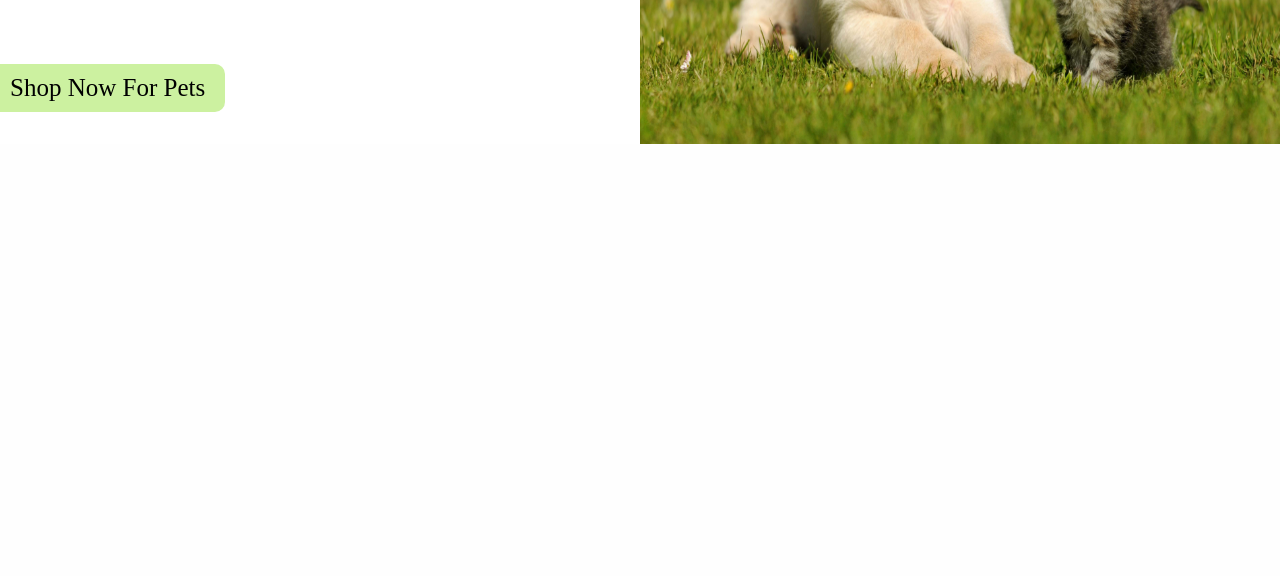
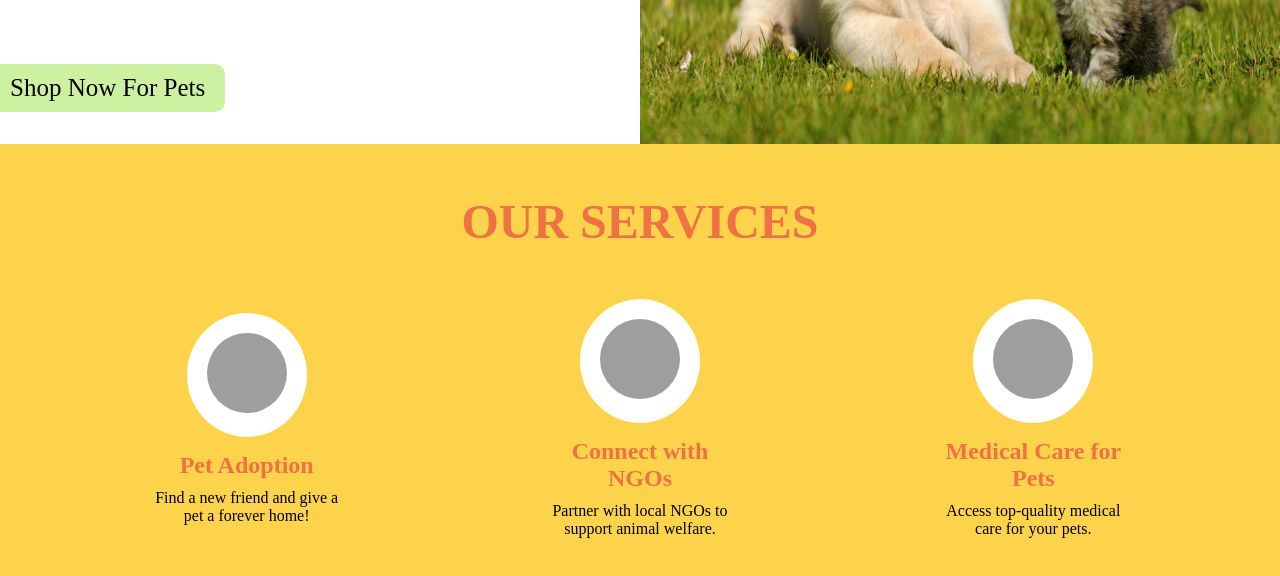
Before and after one commit to issue05/Eval-1, a plain HTML site: page index.html in a window 1280 px wide. Shown: the part 536-1112 px from the top of the page. Before the commit the page ends 800 px from the top, so only its background shows below. Drawn offline with Linux system fonts and the light colour scheme; grey boxes are pictures that could not be loaded; a web font is replaced by a local one.

Commit message:
Added OUR SERVICES section
Our Services - Pet Adoption, NGO Connections, and Medical Care
A webpage showcasing essential pet services including pet adoption, connections with NGOs, and access to medical care for pets. Designed with a user-friendly interface and clean, modern visuals

```diff
--- a/assests/style.css
+++ b/assests/style.css
@@ -165,3 +165,56 @@ header{
     right: 650px;
     top:500px;
 }
+
+.services-section {
+    font-family: Arial, sans-serif;
+    background-color: #FDD34B;
+    color: #0a0705;
+    text-align: center;
+    padding: 50px;
+}
+
+h1 {
+    font-size: 48px;
+    font-weight: bold;
+    margin-bottom: 50px;
+    color: #F07143;
+}
+
+.services {
+    display: flex;
+    justify-content: space-around;
+    align-items: center;
+}
+
+.service {
+    text-align: center;
+    width: 200px;
+}
+
+.image-wrapper {
+    background-color: #FFFFFF; /* White background for the circle */
+    padding: 20px; /* Increase padding to make the circle larger */
+    border-radius: 50%; /* Make the white background round */
+    margin-bottom: 15px;
+    display: inline-block;
+}
+
+.service img {
+    width: 80px;
+    height: 80px;
+
+    border-radius: 50%; /* Make the image round */
+}
+
+.service-title {
+    font-size: 24px;
+    font-weight: bold;
+    color: #F07143; /* Black text color */
+    margin-bottom: 10px;
+}
+
+.service-description {
+    font-size: 16px;
+    color: #000000; /* Black text color */
+}
--- a/index.html
+++ b/index.html
@@ -44,6 +44,40 @@
         </div>
         <div class="box-2"> <button class="shop-now-button">Shop Now For Pets</button></div>
         </div>
+
+        <section class="services-section">
+
+            <h1>OUR SERVICES</h1>
+
+            <div class="services">
+                <div class="service">
+                    <div class="image-wrapper">
+                        <img src="https://encrypted-tbn0.gstatic.com/images?q=tbn:ANd9GcTWv-6bdxGv_4GDqSuwxsU3Iu_vK6gOkkOIYg&s" alt="Pet Adoption Icon">
+                    </div>
+                    <div class="service-title">Pet Adoption</div>
+                    <div class="service-description">Find a new friend and give a pet a forever home!</div>
+                </div>
+
+                <div class="service">
+                    <div class="image-wrapper">
+                        <img src="https://encrypted-tbn0.gstatic.com/images?q=tbn:ANd9GcQ-JqpX-0hJgljebgCB2EhVSh2FQ2Uxt5ymbg&s" alt="Connect with NGO Icon">
+                    </div>
+                    <div class="service-title">Connect with NGOs</div>
+                    <div class="service-description">Partner with local NGOs to support animal welfare.</div>
+                </div>
+
+                <div class="service">
+                    <div class="image-wrapper">
+                        <img src="https://encrypted-tbn0.gstatic.com/images?q=tbn:ANd9GcQgw4IT4lM1CxPjYwiCGQZZDUwnLLE4CLMH6G2NZ0R0B3XGX1rZ61xvPcRNc2OGk3yXRrQ&usqp=CAU" alt="Medical Care Icon">
+                    </div>
+                    <div class="service-title">Medical Care for Pets</div>
+                    <div class="service-description">Access top-quality medical care for your pets.</div>
+                </div>
+            </div>
+
+        </section>
+
+
     <script>
         hamburger = document.query
     </script>
```
